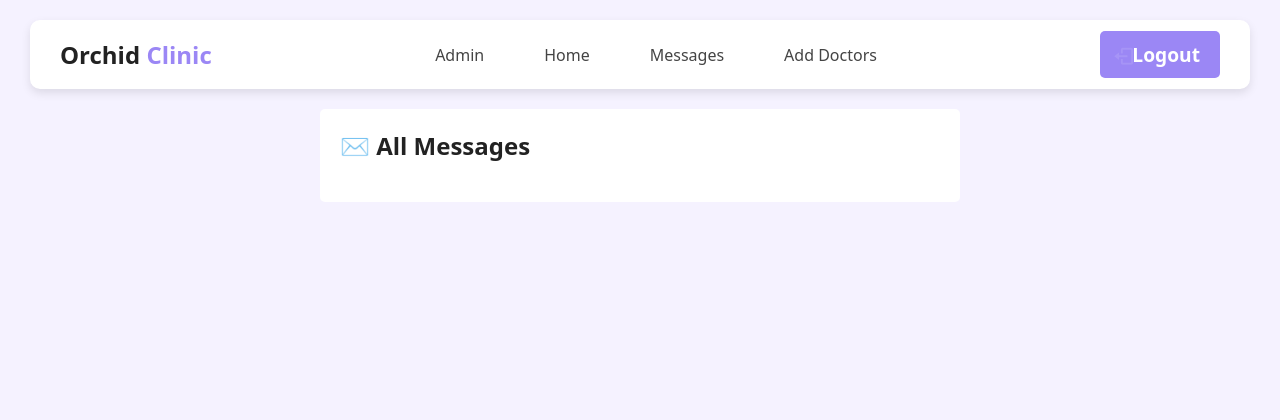
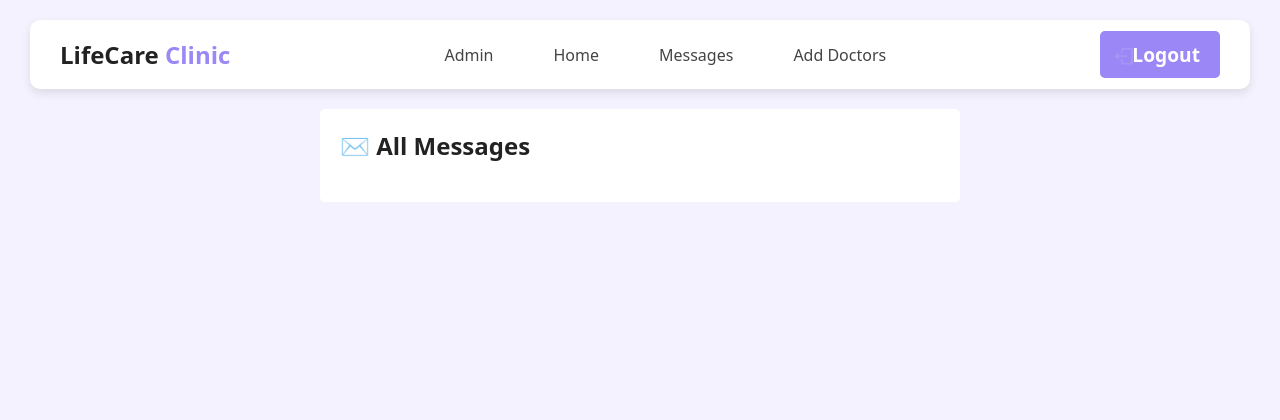
Before and after one commit to saiyelde1234/Hospital-Management-System1, a Flask app: page /dashboard/messages in a window 1280 px wide. Shown: the top 420 px of the page. Run offline with Flask 3, Linux system fonts and the light colour scheme; a user stored in the database is signed in; data that the repository does not hold is empty; some libraries are stand-ins or nearby versions.

Commit message:
Update messages.html

```diff
--- a/templates/messages.html
+++ b/templates/messages.html
@@ -3,7 +3,7 @@
 <head>
     <meta charset="UTF-8">
     <meta name="viewport" content="width=device-width, initial-scale=1.0">
-    <title>🧑🏼‍⚕️Orchid Clinic - Messages</title>
+    <title>🧑🏼‍⚕️LifeCare Clinic - Messages</title>
     <link
       href="https://cdn.jsdelivr.net/npm/remixicon@4.5.0/fonts/remixicon.css"
       rel="stylesheet"
@@ -154,19 +154,19 @@ nav {
     <header>
         <nav>
           <div class="logo">
-          <h1>Orchid <span>Clinic</span></h1>
+          <h1>LifeCare <span>Clinic</span></h1>
           </div>
           <ul class="nav-links">
-            <li><a href=" https://orchid-clinic.onrender.com/dashboard ">Admin</a></li>
-            <li><a href="https://orchid-clinic.onrender.com/home ">Home</a></li>
-            <li><a href="https://orchid-clinic.onrender.com/dashboard/messages ">Messages</a></li>
-            <li><a href="https://orchid-clinic.onrender.com/dashboard/adddoctor ">Add Doctors</a></li>
+            <li><a href="https://hospital-management-system1-92b2.onrender.com/dashboard ">Admin</a></li>
+            <li><a href="https://hospital-management-system1-92b2.onrender.com/home ">Home</a></li>
+            <li><a href="https://hospital-management-system1-92b2.onrender.com/dashboard/messages ">Messages</a></li>
+            <li><a href="https://hospital-management-system1-92b2.onrender.com/dashboard/adddoctor ">Add Doctors</a></li>
           </ul>
 
           <div class="btn">
             <i class='bx bx-log-out bx-flashing' ></i>
             <ul>
-              <li><a href="https://orchid-clinic.onrender.com/admin-logout " class="logout-btn">Logout</a></li>
+              <li><a href="https://hospital-management-system1-92b2.onrender.com/admin-logout " class="logout-btn">Logout</a></li>
             </ul>
 
           </div>
```
